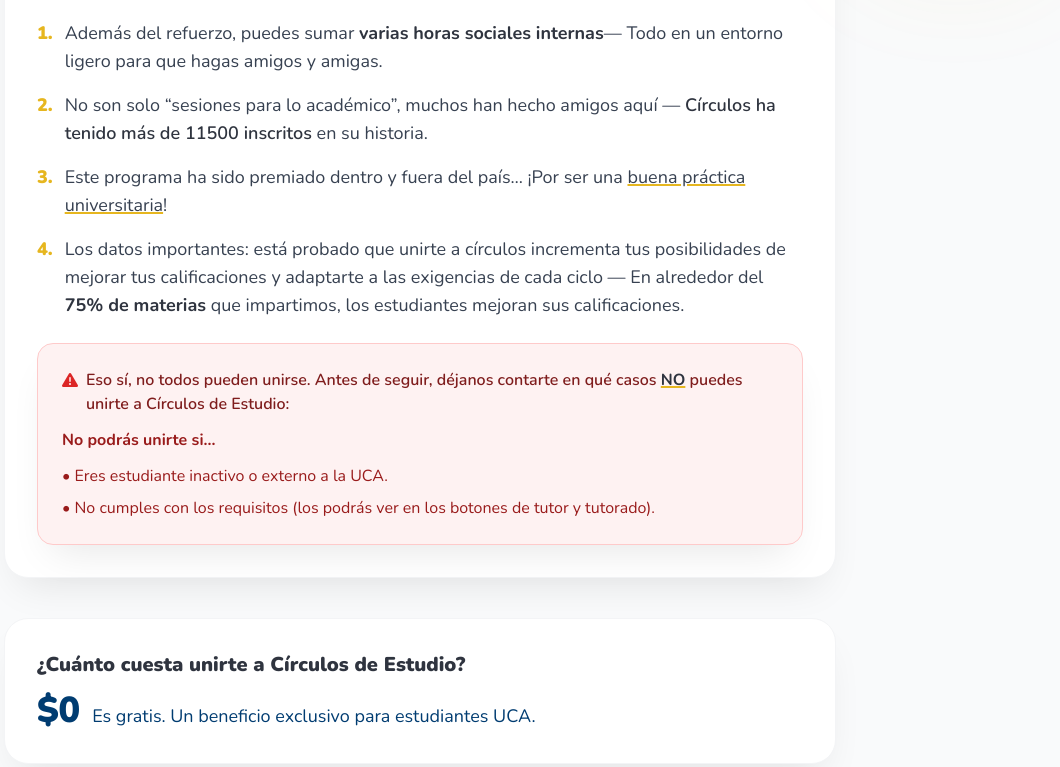
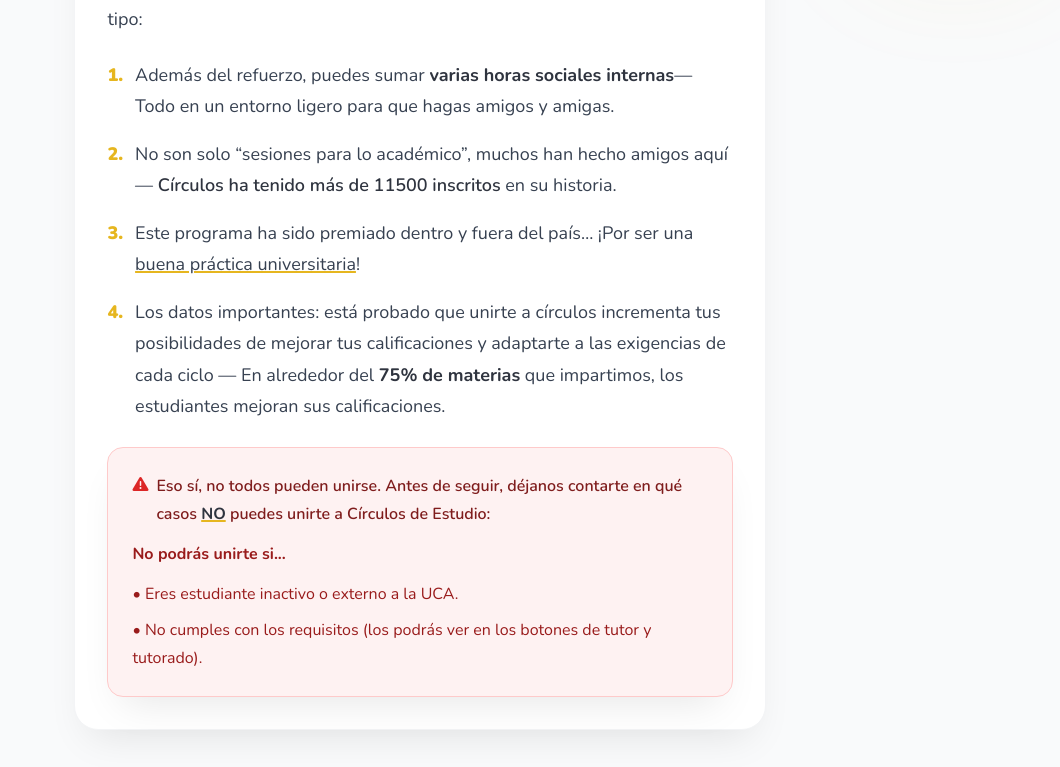
Before and after one commit to circulosdeestudio/circulosdeestudio, a plain HTML site: page index.html in a window 1280 px wide. Shown: the part 1597-2364 px from the top of the page, without its empty margins (220-1280 px from the left). Drawn offline with nearby package versions, Linux system fonts and the light colour scheme.

Commit message:
Update styles.css

```diff
--- a/styles.css
+++ b/styles.css
@@ -6,6 +6,16 @@ html {
 body {
     overflow-x: hidden;
     background-color: #ffffff;
+}
+
+.reading-column {
+    max-width: 72ch;
+    margin: 0 auto;
+}
+
+.reading-column p,
+.reading-column ul {
+    line-height: 1.75;
 }
 
 /* Tipografía mejorada para lectura */
```
